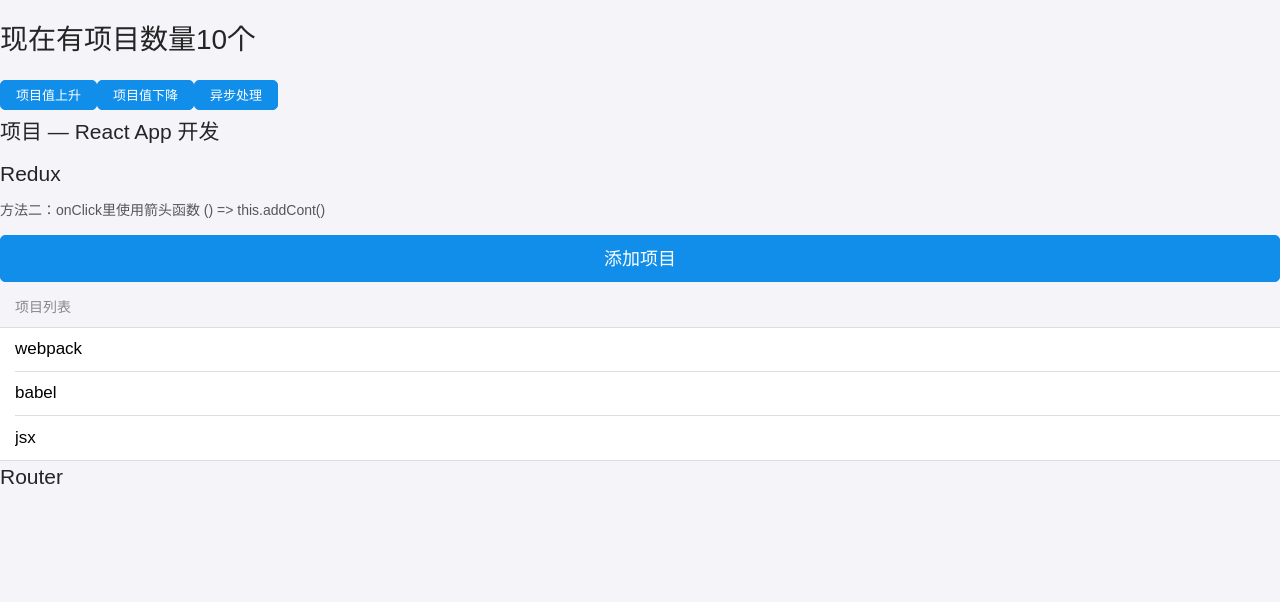
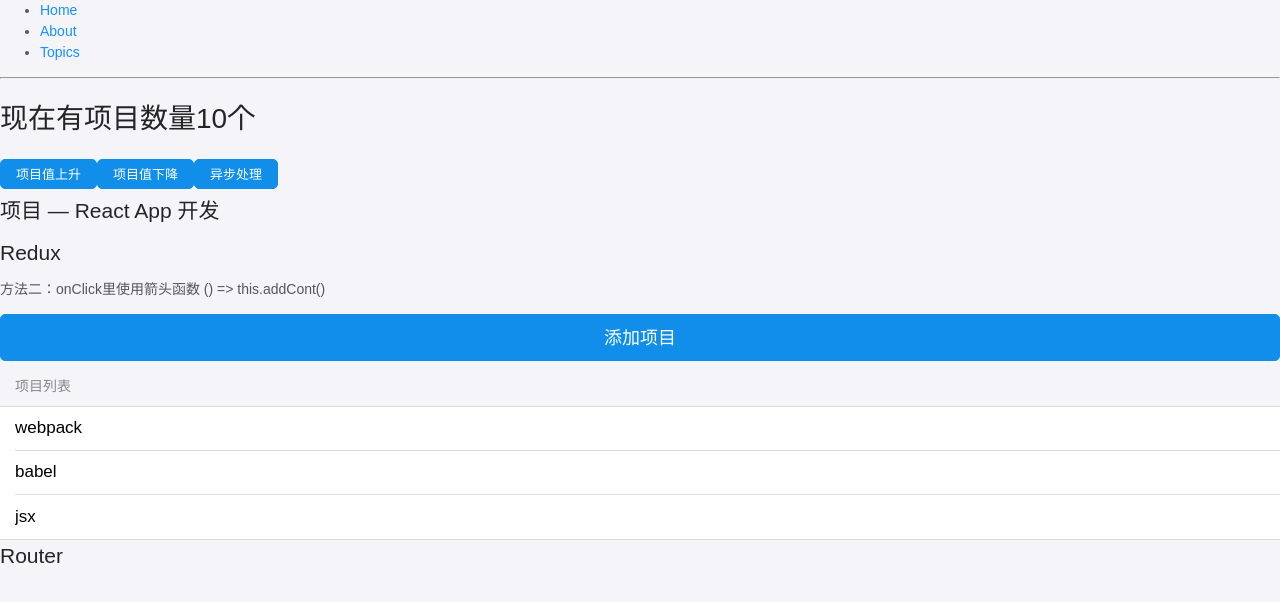
Before and after one commit to wp360/Redux-App, a React (Create React App) app: page / in a window 1280 px wide. Shown: the top 602 px of the page. Built offline with nearby package versions, Linux system fonts and the light colour scheme.

Commit message:
add file

```diff
--- a/package.json
+++ b/package.json
@@ -9,6 +9,7 @@
     "react": "^15.6.1",
     "react-dom": "^15.6.1",
     "react-redux": "^5.0.6",
+    "react-router-dom": "^4.2.2",
     "react-scripts": "1.0.10",
     "redux": "^3.7.2",
     "redux-thunk": "^2.2.0"
--- a/src/App.js
+++ b/src/App.js
@@ -1,24 +1,18 @@
 import React from 'react';
+import { connect } from 'react-redux';
+import { add,reduce,addAsync } from './redux/index';
 import { Button,List } from 'antd-mobile';
 import 'antd-mobile/dist/antd-mobile.css';
 
 class App extends React.Component {
   render() {
     const txt = 'React App 开发';
-    //Redux store来存放应用的状态
-    const store = this.props.store;
-    //初始状态
-    const num = store.getState();
-    //组件内部获取
-    const add = this.props.add;
-    const reduce = this.props.reduce;
-    const addAsync = this.props.addAsync;
     return (
       <div>
-        <h1>现在有项目数量{num}个</h1>
-        <Button type='primary' inline size="small" onClick={() => store.dispatch(add())}> 项目值上升 </Button>
-        <Button type='primary' inline size="small" onClick={() => store.dispatch(reduce())}> 项目值下降 </Button>
-        <Button type='primary' inline size="small" onClick={() => store.dispatch(addAsync())}> 异步处理 </Button>
+        <h1>现在有项目数量{this.props.num}个</h1>
+        <Button type='primary' inline size="small" onClick={this.props.add}> 项目值上升 </Button>
+        <Button type='primary' inline size="small" onClick={this.props.reduce}> 项目值下降 </Button>
+        <Button type='primary' inline size="small" onClick={this.props.addAsync}> 异步处理 </Button>
         <h2>项目 — {txt} </h2>
         <TxtCont cont='Redux'></TxtCont>
         <Txts cont='Router'></Txts>
@@ -70,4 +64,10 @@ class TxtCont extends React.Component{
 function Txts(props){
   return <h2>{props.cont}</h2>
 }
-export default App;
+
+const mapStatetoProps = (state) =>{
+  return {num:state}
+}
+const actionCreators = {add,reduce,addAsync}
+App = connect(mapStatetoProps,actionCreators)(App)
+export default App
--- a/src/index.js
+++ b/src/index.js
@@ -3,9 +3,15 @@ import ReactDOM from 'react-dom';
 import './index.css';
 import { createStore,applyMiddleware,compose } from 'redux';
 import thunk from 'redux-thunk';
+//React-Redux 提供Provider组件，可以让容器组件拿到state
+import { Provider } from 'react-redux';
 import App from './App';
-import { counter, add, reduce, addAsync } from './redux/index';
-
+import { counter } from './redux/index';
+import {
+    BrowserRouter,
+    Route,
+    Link
+} from 'react-router-dom';
 import registerServiceWorker from './registerServiceWorker';
 
 //const reduxDevtools = window.devToolsExtension;
@@ -15,12 +21,35 @@ const store = createStore(counter,compose(
     window.devToolsExtension ? window.devToolsExtension():f=>f
 ));
 
-function render(){
-    ReactDOM.render(<App store={store} add={add} reduce={reduce} addAsync={addAsync} />, document.getElementById('root'));
-}
+const About = () => (
+    <div>
+        <h2>About</h2>
+    </div>
+)
 
-render();
-//订阅
-store.subscribe(render);
+const Topics = () => (
+    <div>
+        <h2>Topics</h2>
+    </div>
+)
 
-registerServiceWorker();
+ReactDOM.render(
+    (<Provider store={store}>
+        <BrowserRouter>
+            <div>
+                <ul>
+                    <li><Link to="/">Home</Link></li>
+                    <li><Link to="/about">About</Link></li>
+                    <li><Link to="/topics">Topics</Link></li>
+                </ul>
+                <hr />
+                <Route exact path="/" component={App} />
+                <Route path="/about" component={About} />
+                <Route path="/topics" component={Topics} />
+            </div>
+        </BrowserRouter>
+    </Provider>),
+    document.getElementById('root')
+)
+
+registerServiceWorker()
```
Also changed, not shown: 2 other files (tests, documents, lock files or other folders).
